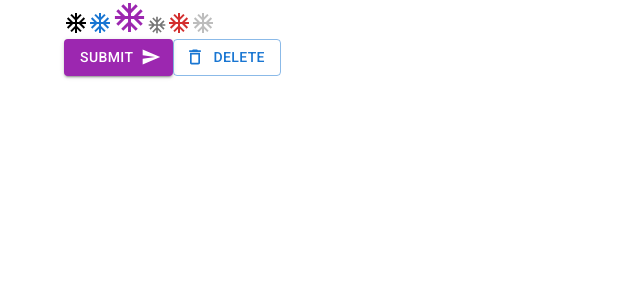
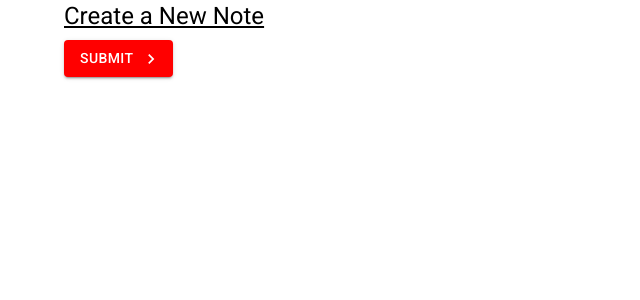
Before and after one commit to calebscode/material-ui-tut, a React (Vite) app: page /create in a window 1280 px wide. Shown: the top 300 px of the page, without its empty margins (0-640 px from the left). Built offline with nearby package versions, Linux system fonts and the light colour scheme.

Commit message:
adding css styles to mui components

```diff
--- a/src/pages/Create.jsx
+++ b/src/pages/Create.jsx
@@ -1,34 +1,37 @@
-import SendIcon from '@mui/icons-material/Send';
-import AcUnitOutlinedIcon from '@mui/icons-material/AcUnitOutlined';
 import { Container } from '@mui/material';
 import { Button } from '@mui/material';
-import DeleteOutlineIcon from '@mui/icons-material/DeleteOutline';
+import { Typography } from '@mui/material';
+import KeyboardArrowRightIcon from '@mui/icons-material/KeyboardArrowRight';
+
+const styles = {
+  btn : {
+    backgroundColor : 'red',
+    '&:hover' : {
+      backgroundColor : 'purple'
+    }
+  },
+  title : {
+    textDecoration : 'underline'
+  }
+}
 
 export default function Create() {
+
   return (
     <Container>
-      <AcUnitOutlinedIcon />
-      <AcUnitOutlinedIcon color='primary'/>
-      <AcUnitOutlinedIcon color='secondary' fontSize='large'/>
-      <AcUnitOutlinedIcon color='action' fontSize='small'/>
-      <AcUnitOutlinedIcon color='error'/>
-      <AcUnitOutlinedIcon color='disabled'/>
-
-      <br></br>
-
+      <Typography
+        sx={styles.title}
+        variant='h5'
+        component='h2'
+        gutterBottom>
+        Create a New Note
+      </Typography>
       <Button
-        type='submit'
+        sx={styles.btn}
         color='secondary'
         variant='contained'
-        endIcon={<SendIcon />}>
+        endIcon={<KeyboardArrowRightIcon />}>
         Submit
-      </Button>
-
-      <Button
-        variant='outlined'
-        color='primary'
-        startIcon={<DeleteOutlineIcon/>}>
-        Delete
       </Button>
     </Container>
   )
```
